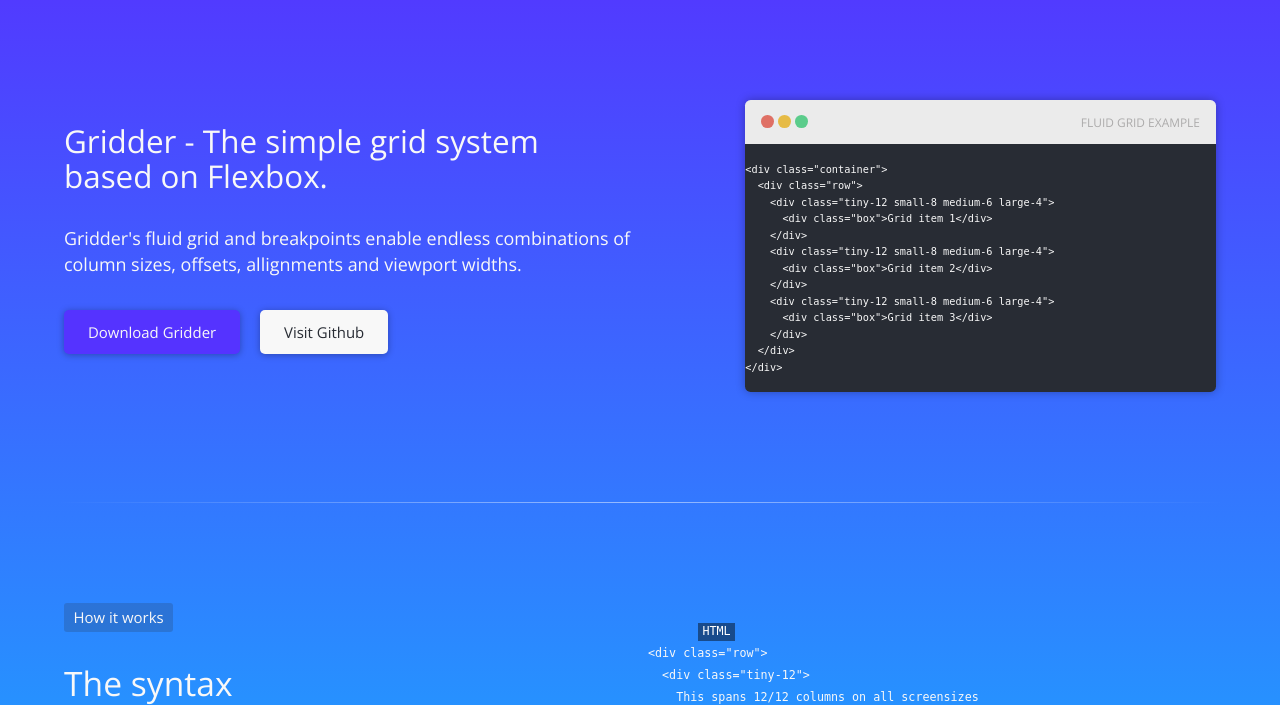
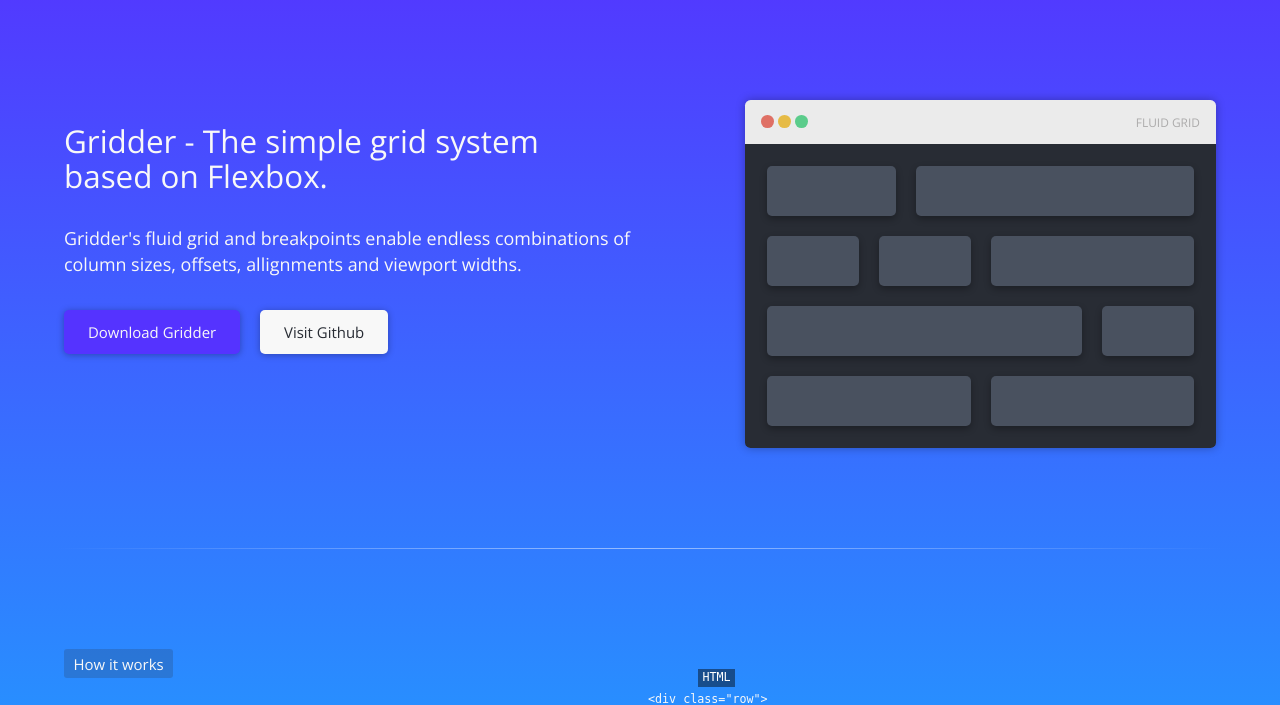
Before and after one commit to triss90/gridder-deprecated, a PHP site: page / in a window 1280 px wide. Shown: the part 64-769 px from the top of the page. Run offline with PHP 8.4, Linux system fonts and the light colour scheme; some libraries are stand-ins or nearby versions.

Commit message:
Header animation

```diff
--- a/assets/css/3-partials/_browser.scss
+++ b/assets/css/3-partials/_browser.scss
@@ -35,16 +35,75 @@
     color: $color4;
     background: $color5;
     border-radius: 0 0 .35rem .35rem;
-    @media(max-width: 48em) {
-      text-align: left;
+    padding: 12px;
+    overflow: scroll;
+    &:hover {
+      .box {
+        &.one {
+          width: calc(66.6666% - 20px);
+        }
+        &.two {
+          width: calc(33.3333% - 20px);
+        }
+        &.three {
+          width: calc(33.3333% - 20px);
+        }
+        &.four {
+          width: calc(33.3333% - 20px);
+        }
+        &.five {
+          width: calc(33.3333% - 20px);
+        }
+        &.six {
+          width: calc(50% - 20px);
+        }
+        &.seven {
+          width: calc(50% - 20px);
+        }
+        &.eight {
+          width: calc(90% - 20px);
+        }
+        &.nine {
+          width: calc(10% - 20px);
+        }
+      }
     }
-    pre {
-      margin: 0;
-      border-radius: 0 0 .35rem .35rem;
-      font-size: 0.75rem;
-      code {
-        padding: 0 1rem;
-        border-radius: 0 0 .35rem .35rem;
+    .box {
+      height: 50px;
+      width: calc(100% - 20px);
+      // background: rgba($color1,0.6);
+      background: lighten($color5, 15%);
+      margin: 10px;
+      box-shadow: 0 3px 7px rgba(0,0,0,0.3);
+      border-radius: 5px;
+      float: left;
+      transition: width 500ms ease-in-out;
+      &.one {
+        width: calc(33.3333% - 20px);
+      }
+      &.two {
+        width: calc(66.6666% - 20px);
+      }
+      &.three {
+        width: calc(25% - 20px);
+      }
+      &.four {
+        width: calc(25% - 20px);
+      }
+      &.five {
+        width: calc(50% - 20px);
+      }
+      &.six {
+        width: calc(75% - 20px);
+      }
+      &.seven {
+        width: calc(25% - 20px);
+      }
+      &.eight {
+        width: calc(50% - 20px);
+      }
+      &.nine {
+        width: calc(50% - 20px);
       }
     }
   }
--- a/assets/css/style.css
+++ b/assets/css/style.css
@@ -1330,17 +1330,54 @@ a {
   .browser .browser-body {
     color: #f8f8f8;
     background: #282c34;
-    border-radius: 0 0 .35rem .35rem; }
-    @media (max-width: 48em) {
-      .browser .browser-body {
-        text-align: left; } }
-    .browser .browser-body pre {
-      margin: 0;
-      border-radius: 0 0 .35rem .35rem;
-      font-size: 0.75rem; }
-      .browser .browser-body pre code {
-        padding: 0 1rem;
-        border-radius: 0 0 .35rem .35rem; }
+    border-radius: 0 0 .35rem .35rem;
+    padding: 12px;
+    overflow: scroll; }
+    .browser .browser-body:hover .box.one {
+      width: calc(66.6666% - 20px); }
+    .browser .browser-body:hover .box.two {
+      width: calc(33.3333% - 20px); }
+    .browser .browser-body:hover .box.three {
+      width: calc(33.3333% - 20px); }
+    .browser .browser-body:hover .box.four {
+      width: calc(33.3333% - 20px); }
+    .browser .browser-body:hover .box.five {
+      width: calc(33.3333% - 20px); }
+    .browser .browser-body:hover .box.six {
+      width: calc(50% - 20px); }
+    .browser .browser-body:hover .box.seven {
+      width: calc(50% - 20px); }
+    .browser .browser-body:hover .box.eight {
+      width: calc(90% - 20px); }
+    .browser .browser-body:hover .box.nine {
+      width: calc(10% - 20px); }
+    .browser .browser-body .box {
+      height: 50px;
+      width: calc(100% - 20px);
+      background: #49515f;
+      margin: 10px;
+      box-shadow: 0 3px 7px rgba(0, 0, 0, 0.3);
+      border-radius: 5px;
+      float: left;
+      transition: width 500ms ease-in-out; }
+      .browser .browser-body .box.one {
+        width: calc(33.3333% - 20px); }
+      .browser .browser-body .box.two {
+        width: calc(66.6666% - 20px); }
+      .browser .browser-body .box.three {
+        width: calc(25% - 20px); }
+      .browser .browser-body .box.four {
+        width: calc(25% - 20px); }
+      .browser .browser-body .box.five {
+        width: calc(50% - 20px); }
+      .browser .browser-body .box.six {
+        width: calc(75% - 20px); }
+      .browser .browser-body .box.seven {
+        width: calc(25% - 20px); }
+      .browser .browser-body .box.eight {
+        width: calc(50% - 20px); }
+      .browser .browser-body .box.nine {
+        width: calc(50% - 20px); }
 
 .button {
   background: #f8f8f8;
--- a/index.php
+++ b/index.php
@@ -1,5 +1,6 @@
 <?php
   $gridderFileName = "gridder-1.4.1.css";
+  $gridderFilePath = "/gridder/compiled/gridder-1.4.1.css";
 ?>
 
 <!DOCTYPE html>
@@ -42,7 +43,7 @@
         <div class="tiny-12 small-12 medium-6 large-6">
           <h1 class="headline">Gridder - The simple grid system based on Flexbox.</h1>
           <p class="subline">Gridder's fluid grid and breakpoints enable endless combinations of column sizes, offsets, allignments and viewport widths.</p>
-          <a href="#0" class="button primary">Download Gridder</a>
+          <a href="<?php echo $gridderFilePath; ?>" download class="button primary">Download Gridder</a>
           <a href="#0" class="button">Visit Github</a>
         </div>
         <div class="tiny-12 small-12 medium-6 medium-offset-0 large-5 large-offset-1">
@@ -53,24 +54,18 @@
                 <div class="button-yellow"></div>
                 <div class="button-green"></div>
               </div>
-              <div class="browser-title">Fluid grid example</div>
+              <div class="browser-title">Fluid grid</div>
             </div>
             <div class="browser-body">
-              <pre><code class="html">
-&#x3C;div class=&#x22;container&#x22;&#x3E;
-  &#x3C;div class=&#x22;row&#x22;&#x3E;
-    &#x3C;div class=&#x22;tiny-12 small-8 medium-6 large-4&#x22;&#x3E;
-      &#x3C;div class=&#x22;box&#x22;&#x3E;Grid item 1&#x3C;/div&#x3E;
-    &#x3C;/div&#x3E;
-    &#x3C;div class=&#x22;tiny-12 small-8 medium-6 large-4&#x22;&#x3E;
-      &#x3C;div class=&#x22;box&#x22;&#x3E;Grid item 2&#x3C;/div&#x3E;
-    &#x3C;/div&#x3E;
-    &#x3C;div class=&#x22;tiny-12 small-8 medium-6 large-4&#x22;&#x3E;
-      &#x3C;div class=&#x22;box&#x22;&#x3E;Grid item 3&#x3C;/div&#x3E;
-    &#x3C;/div&#x3E;
-  &#x3C;/div&#x3E;
-&#x3C;/div&#x3E;
-              </code></pre>
+              <div class="box one"></div>
+              <div class="box two"></div>
+              <div class="box three"></div>
+              <div class="box four"></div>
+              <div class="box five"></div>
+              <div class="box six"></div>
+              <div class="box seven"></div>
+              <div class="box eight"></div>
+              <div class="box nine"></div>
             </div>
           </div>
         </div>
@@ -121,7 +116,7 @@
         <div class="medium-12">
           <div class="label">Getting started</div>
           <h2>Quick installation guide</h2>
-          <p>Simply <a href="/gridder/compiled/<?php echo $gridderFileName; ?>" download>download</a> gridder and add it to your head, like this:</p>
+          <p>Simply <a href="<?php echo $gridderFilePath; ?>" download>download</a> gridder and add it to your head, like this:</p>
           <pre><code class="html codeblock">
 // index.html
 &#x3C;html&#x3E;
```
